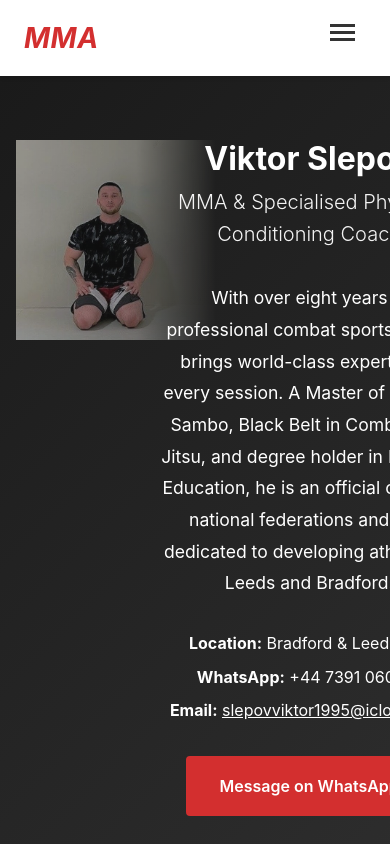
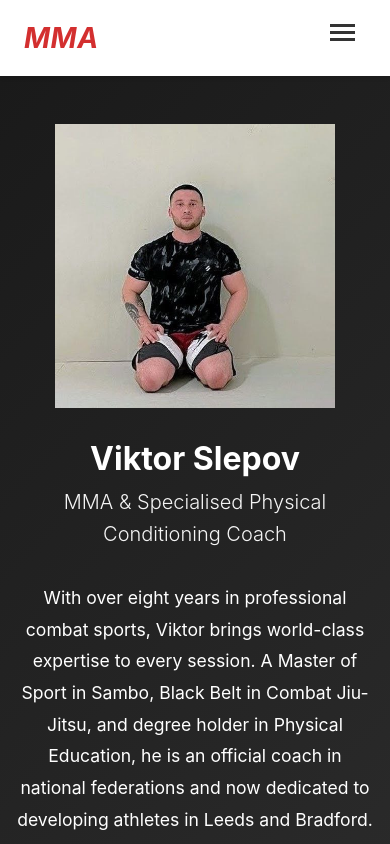
Before and after one commit to savinova-hub/viktor-slepov-resume-website, a website: page index.html in a window 390 px wide. Shown: the top 844 px of the page. Drawn offline with Linux system fonts and the light colour scheme.

Commit message:
Fix mobile hero section: make image responsive and remove absolute positioning

```diff
--- a/css/styles.css
+++ b/css/styles.css
@@ -438,12 +438,37 @@ a:focus {
     }
 
     .hero {
-        padding: 4rem 0;
+        padding: 3rem 0;
+        overflow: visible;
     }
 
     .hero-content {
         flex-direction: column;
         text-align: center;
+        gap: 2rem;
+    }
+
+    .hero-image {
+        position: relative;
+        left: auto;
+        top: auto;
+        height: auto;
+        width: 100%;
+        display: flex;
+        justify-content: center;
+    }
+
+    .profile-photo {
+        width: 280px;
+        height: auto;
+        max-width: 100%;
+        opacity: 1;
+        mask-image: none;
+        -webkit-mask-image: none;
+    }
+
+    .hero-text {
+        margin-left: 0;
     }
 
     .hero-text h1,
@@ -456,11 +481,6 @@ a:focus {
 
     .hero-intro {
         margin: 0 auto 2rem;
-    }
-
-    .profile-photo {
-        width: 200px;
-        height: 200px;
     }
 
     .gallery-grid {
```
